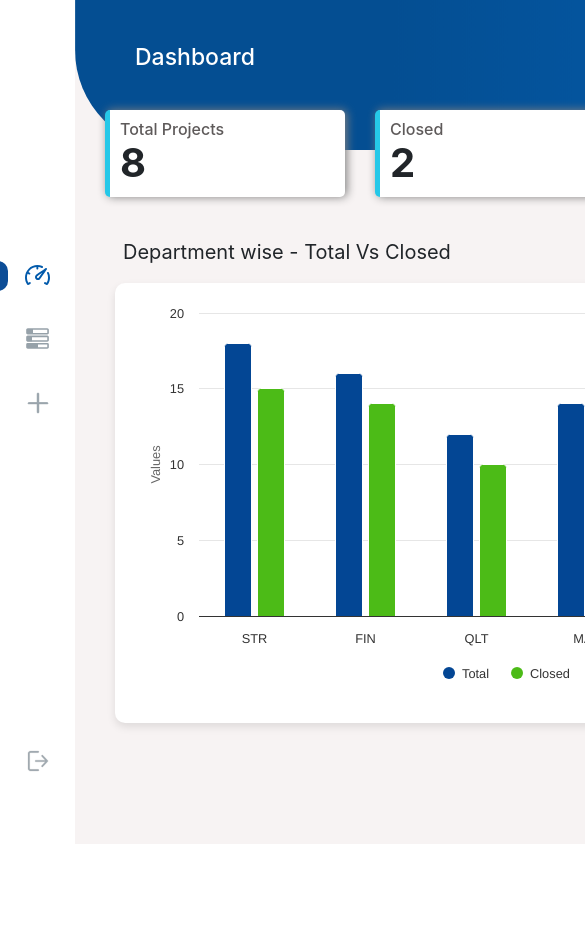
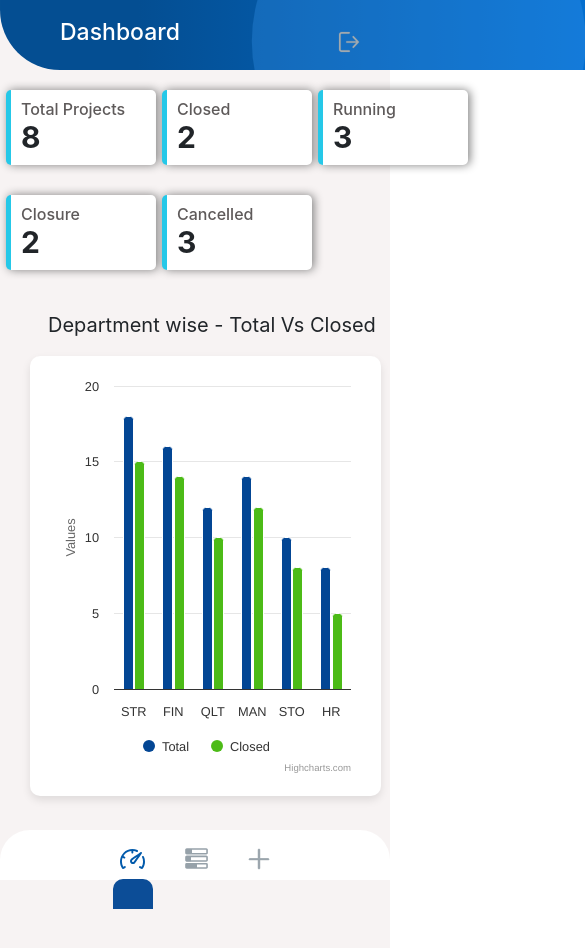
Before and after one commit to RohanPatil-dev/Company-Frontend, a React (Create React App) app: page /dashboard in a window 390 px wide. Shown: the top 948 px of the page, 585 px wide, since content can reach past the window. Before the commit the page ends 844 px from the top, so only its background shows below. Built offline with nearby package versions, Linux system fonts and the light colour scheme.

Commit message:
dashboard added into the media query successfully

```diff
--- a/src/CSS/Dashboard.css
+++ b/src/CSS/Dashboard.css
@@ -60,7 +60,6 @@
   border-radius: 0px 0px 0px 100px;
   height: 150px;
   width: 185vh;
-
 }
 
 .homepage-titles {
@@ -131,3 +130,12 @@
   font-size: 20px;
   font-weight: 400;
 }
+
+.graph{
+  width: 50%;
+  margin-left: 40px;
+  box-shadow: 0px 4px 8px rgba(0, 0, 0, 0.1);
+  padding: 20px;
+  background-color: #fff;
+  border-radius: 10px;
+}
--- a/src/CSS/media.css
+++ b/src/CSS/media.css
@@ -1,10 +1,16 @@
-@media screen and (max-width : 400px) {
-    *{
+@media screen and (max-width: 500px) {
+  * {
     margin: 0;
     padding: 0;
     box-sizing: border-box;
+    /* border: 1px solid red; */
   }
 
+  body{
+    overflow-x: hidden;
+  }
+
+  /* signin */
 
   .header {
     background: url("/src/Images/login-bg-1.svg") no-repeat center/cover;
@@ -16,7 +22,7 @@
     border-radius: 0px 0px 0px 80px;
   }
 
-.logo{
+  .logo {
     background: url("/src/Images/Logo.svg");
     height: 80px;
     background-repeat: no-repeat;
@@ -28,12 +34,12 @@
     margin-left: 120px;
   }
 
-.project-title{
+  .project-title {
     color: white;
-    margin-right:0px;
+    margin-right: 0px;
   }
 
-.signin-form{
+  .signin-form {
     background-color: white;
     padding: 3rem;
     margin-right: 0px;
@@ -43,7 +49,7 @@
     box-shadow: none;
   }
 
-.signin-form p{
+  .signin-form p {
     position: relative;
     bottom: 20px;
     left: 0px;
@@ -51,12 +57,12 @@
     color: rgb(82, 79, 79);
   }
 
-.signin-form form div input{
+  .signin-form form div input {
     padding: 8px;
     width: 300px;
   }
 
-.signin-submit{
+  .signin-submit {
     background-color: #0c4d97;
     color: white;
     width: 300px;
@@ -67,9 +73,165 @@
   }
 
 
+/* dashboard */
+
+  .dashboard {
+    display: flex;
+    flex-direction: column;
+    flex-wrap: nowrap;
+    height: 0vh;
+  }
 
 
+  /* sidebar */
+  .sidebar {
+    height: 100vh;
+    box-sizing: border-box;
+  }
 
+  .links {
+    display: grid;
+    grid-template-columns: auto auto auto;
+    justify-content: center;
+    align-items: center;
+    height: 0vh;
+    gap: 40px;
+    padding: 25px;
+    margin-top: 50rem;
+    background-color: white;
+    border-radius: 30px 30px 0px 0px ;
+    position: relative;
+    top: 30px;
+    z-index: 1;
+  }
+
+  .links div a{
+     position: relative;
+     bottom: 10px;
+  }
+
+  .links div {
+    position: relative;
+    margin-bottom: 15px; /* Add space between buttons */
+  }
+
+  .box {
+    position: absolute;
+    top: 100%;
+    left: 50%;
+    transform: translateX(-50%);
+    width: 40px;
+    height: 1px;
+    border-radius: 10px 10px 0px 0px;
+    z-index: -1;
+    background-color: #0c4d97;
+  }
+
+  .logout {
+    display: flex;
+    flex-direction: none;
+    justify-content: center;
+    align-items: center;
+    height: 6vh;
+    position: absolute;
+    top: 15px;
+    right: 30px;
+  }
+
+  /* homepage */
+  .homepage {
+    background-color: rgb(247, 243, 243);
+    height: 134vh;
+  }
+
+  .homepage-header {
+    background: url("/src/Images/Header-bg.svg") no-repeat center/cover;
+    display: flex;
+    flex-direction: row;
+    border-radius: 0px 0px 0px 60px;
+    height: 70px;
+    width: 80vh;
+  }
+
+  .homepage-titles {
+    display: flex;
+    flex-direction: row;
+    flex-wrap: nowrap;
+    margin-top: 15px;
+    justify-content: space-around;
+  }
+
+  .homepage-titles div p {
+    font-size: 23px;
+    color: white;
+    margin-left: 60px;
+    font-weight: 500;
+  }
+
+  .homepage-logo {
+    background: none;
+    background-repeat: no-repeat;
+    height: 55px;
+    width: 100px;
+    background-size: contain;
+    margin-left: 0rem;
+    position: relative;
+    bottom: 5px;
+  }
+
+  /* dashboard card */
+  .card-container {
+    display: grid;
+    grid-template-columns: auto auto auto;
+    flex-wrap: wrap;
+    position: relative;
+    bottom: 40px;
+    row-gap: 0px;
+    margin-top: 30px;
+  }
+
+  .dashboard-card {
+    width: 150px;
+    margin-top: 30px;
+    margin-left: 6px;
+    border-left: 5px solid rgb(37, 200, 232);
+    box-shadow: 2px 0px 10px 0px gray;
+    border-radius: 5px;
+    background-color: white;
+    padding: 10px;
+  }
+
+  .card-name,
+  .card-total {
+    margin: 0;
+    padding: 0;
+    line-height: 1.2;
+  }
+
+  .card-name {
+    font-size: 16px;
+    color: rgb(94, 90, 90);
+    font-weight: 500;
+  }
+
+  .card-total {
+    font-size: 30px;
+    font-weight: bold;
+  }
+
+  .graph-name {
+    font-size: 20px;
+    font-weight: 400;
+  }
+
+  .graph{
+    width: 90%;
+    margin-left: 30px;
+    box-shadow: 0px 4px 8px rgba(0, 0, 0, 0.1);
+    padding: 20px;
+    background-color: #fff;
+    border-radius: 10px;
+  }
 
 
 
--- a/src/Components/Dashboard/Graph.jsx
+++ b/src/Components/Dashboard/Graph.jsx
@@ -47,7 +47,7 @@ const DashboardChart = () => {
         <div>
             <p className='ml-5 graph-name'>Department wise - Total Vs Closed</p>
 
-            <div style={{ width: '50%', marginLeft: "40px", boxShadow: '0px 4px 8px rgba(0, 0, 0, 0.1)', padding: '20px', backgroundColor: '#fff', borderRadius: '10px' }}>
+            <div className='graph'>
                 <HighchartsReact highcharts={Highcharts} options={options} />
             </div>
         </div>
```
Lines whose indentation alone changed are shown as unchanged.
